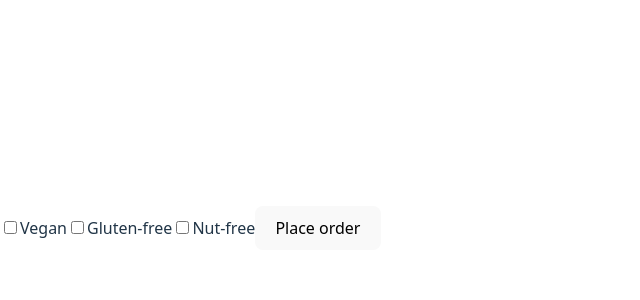
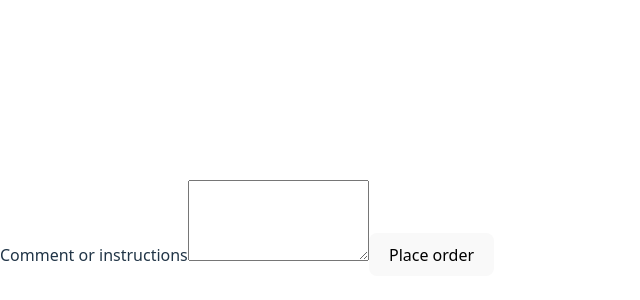
Before and after one commit to ArsenZar/04-react-query, a React (Vite) app: page / in a window 1280 px wide. Shown: the part 172-472 px from the top of the page, without its empty margins (0-640 px from the left). Built offline with nearby package versions, Linux system fonts and the light colour scheme.

Commit message:
Form Text Area

```diff
--- a/src/App.tsx
+++ b/src/App.tsx
@@ -1,11 +1,11 @@
-import { Formik, Form, Field } from "formik";
+import { Formik, Form, Field, FormikHelpers } from "formik";
 
 interface OrderFormValues {
-  restrictions: string[];
+  message: string;
 }
 
 const initialValues: OrderFormValues = {
-  restrictions: [],
+  message: "",
 };
 
 export default function OrderForm() {
@@ -20,18 +20,8 @@ export default function OrderForm() {
   return (
     <Formik initialValues={initialValues} onSubmit={handleSubmit}>
       <Form>
-        <label>
-          <Field type="checkbox" name="restrictions" value="vegan" />
-          Vegan
-        </label>
-        <label>
-          <Field type="checkbox" name="restrictions" value="gluten-free" />
-          Gluten-free
-        </label>
-        <label>
-          <Field type="checkbox" name="restrictions" value="nut-free" />
-          Nut-free
-        </label>
+        <label htmlFor="message">Comment or instructions</label>
+        <Field as="textarea" name="message" id="message" rows={5} />
 
         <button type="submit">Place order</button>
       </Form>
```
